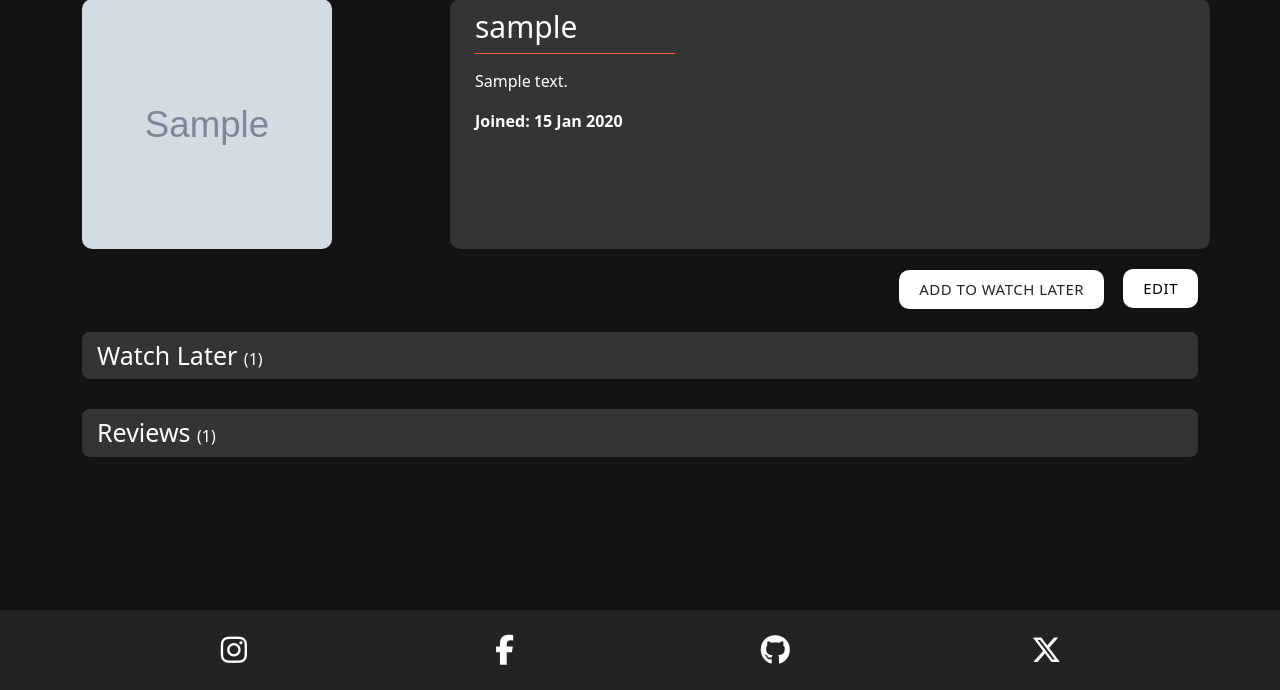
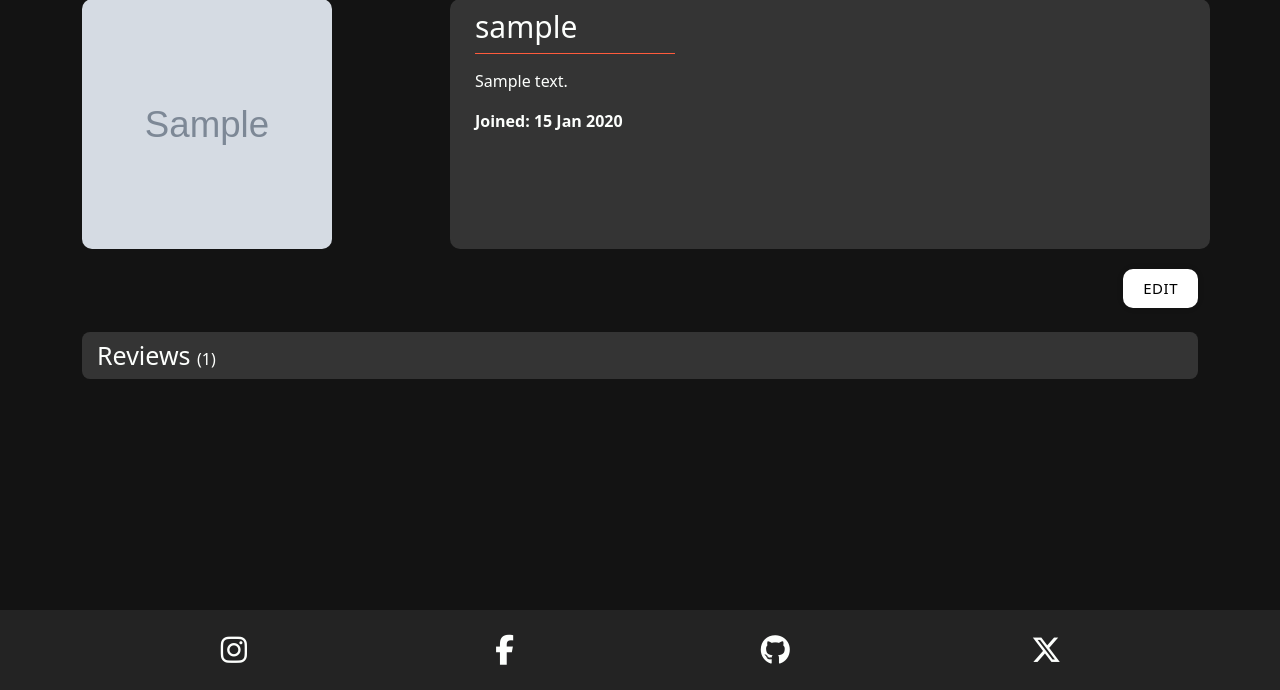
Before and after one commit to m-dixon5/FilmArchive, a Django app: page /profiles/user/1/ in a window 1280 px wide. Shown: the part 110-800 px from the top of the page. Run offline with Django 4.2, Linux system fonts and the light colour scheme; a user stored in the database is signed in; tables that the repository leaves empty hold one stand-in row (values such as "Sample post"); grey boxes marked "Sample" are stand-in pictures; parts of the project's set-up code (start-up, migrations or seed data) failed here and were passed over; some libraries are stand-ins or nearby versions.

Commit message:
Remove watch later functionality from project

```diff
--- a/profiles/forms.py
+++ b/profiles/forms.py
@@ -1,5 +1,5 @@
 from django import forms
-from .models import Profile, WatchLater
+from .models import Profile
 from djrichtextfield.widgets import RichTextWidget
 
 
@@ -11,21 +11,3 @@ class ProfileForm(forms.ModelForm):
         fields = ["image", "bio"]
 
         labels = {"image": "Avatar", "bio": "Bio"}
-
-
-class WatcherLaterForm(forms.ModelForm):
-    """Form to add a film to watch later list"""
-
-    class Meta:
-        model = WatchLater
-        fields = [
-            "film_title",
-            "film_image",
-        ]
-
-        review = forms.CharField(widget=RichTextWidget())
-
-        labels = {
-            "film_title": "Film Title",
-            "film_image": "Film Image",
-        }
--- a/profiles/models.py
+++ b/profiles/models.py
@@ -32,26 +32,3 @@ def create_user_profile(instance, created, **kwargs):
     """Create or update the user profile"""
     if created:
         Profile.objects.create(user=instance)
-
-
-class WatchLater(models.Model):
-    """
-    Model for adding films to watch later list
-    """
-
-    user = models.ForeignKey(
-        User, related_name="user_watch_list", on_delete=models.CASCADE
-    )
-    film_title = models.CharField(max_length=100, null=False, blank=False)
-    film_image = ResizedImageField(
-        size=(300, 450),
-        quality=75,
-        upload_to="reviews/",
-        force_format="WEBP",
-        blank=False,
-        null=False,
-    )
-    date_added = models.DateTimeField(auto_now_add=True, null=True)
-
-    def __str__(self):
-        return str(self.title)
--- a/profiles/templates/profiles/profile.html
+++ b/profiles/templates/profiles/profile.html
@@ -25,29 +25,8 @@
         </div>
         <div class="text-md-end">
             {% if request.user == profile.user %}
-            <a href="{% url 'add_watchlater' request.user.id %}" class="btn form-button watch-later-button">Add to Watch Later</a>
             <button id="myBtn" class="form-button mb-4">Edit</button>
             {% endif %}
-        </div>
-
-        <!-- Watch Later section -->
-        <button type="button" class="collapsible">Watch Later <span class="fs-6">({{ profile.user.user_watch_list.count }})</span></button>
-        <div class="content">
-            <div class="profile-reviews row justify-content-center text-center">
-                {% for item in profile.user.user_watch_list.all %}
-                <div class="review-account-card col-6 col-md-3 col-xl-2">
-                    <img src="{{ item.film_image.url }}" class="account-film-img" alt="{{ item.film_title }} image in watch later list">
-                    <hr class="film-card-break">
-                    <h3 class="text-center film-card-title">{{ item.film_title }}</h3>
-                    {% if request.user == profile.user %}
-                    <div class="icons-section">
-                        <a href="{% url 'edit_watch_later' request.user.id %}" class="watch-later-icon" aria-label="Edit film"><i class="fa-solid fa-pen-to-square"></i></a>
-                        <a href="" class="watch-later-icon" aria-label="Delete film from watch later list"><i class="fa-solid fa-trash"></i></a>
-                    </div>
-                    {% endif %}
-                </div>
-                {% endfor %}
-            </div>
         </div>
         <!-- Reviews section -->
         <button type="button" class="collapsible">Reviews <span class="fs-6">({{ profile.user.review_author.count }})</span></button>
--- a/profiles/urls.py
+++ b/profiles/urls.py
@@ -1,10 +1,8 @@
 from django.urls import path
-from .views import Profiles, EditProfile, WatchLaterAdd
+from .views import Profiles, EditProfile
 
 
 urlpatterns = [
     path("user/<slug:pk>/", Profiles.as_view(), name="profile"),
     path("user/<slug:pk>/edit", EditProfile.as_view(), name="edit_profile"),
-    path("user/<slug:pk>/watchlater", WatchLaterAdd.as_view(),
-         name="add_watchlater"),
 ]
--- a/profiles/views.py
+++ b/profiles/views.py
@@ -1,7 +1,7 @@
-from django.views.generic import TemplateView, UpdateView, ListView, CreateView
+from django.views.generic import TemplateView, UpdateView, ListView
 from django.contrib.auth.mixins import UserPassesTestMixin, LoginRequiredMixin
-from .models import Profile, WatchLater
-from .forms import ProfileForm, WatcherLaterForm
+from .models import Profile
+from .forms import ProfileForm
 from django.contrib import messages
 
 
@@ -29,29 +29,3 @@ class EditProfile(LoginRequiredMixin, UserPassesTestMixin, UpdateView):
 
     def test_func(self):
         return self.request.user == self.get_object().user
-
-
-class WatchLaterAdd(LoginRequiredMixin, CreateView):
-    """Add watch list item"""
-
-    template_name = "profiles/watch_Later.html"
-    model = WatchLater
-    form_class = WatcherLaterForm
-    success_url = "/reviews/"
-
-    def form_valid(self, form):
-        form.instance.user = self.request.user
-        messages.success(self.request, "Added film to Watch Later")
-        return super(WatchLaterAdd, self).form_valid(form)
-
-
-class EditWatchLater(LoginRequiredMixin, UserPassesTestMixin, UpdateView):
-    """Edit Watch Later list item"""
-
-    template_name = "profiles/edit_watch_later.html"
-    model = WatchLater
-    form_class = WatcherLaterForm
-    success_url = "/reviews/"
-
-    def test_func(self):
-        return self.request.user == self.get_object().user
--- a/static/css/base.css
+++ b/static/css/base.css
@@ -579,19 +579,6 @@ main {
   margin-bottom: 60px;
 }
 
-.watch-later-button {
-  margin-right: 15px;
-}
-
-.watch-later-icon {
-  margin: 10px 20px;
-  font-size: 20px;
-}
-
-.icons-section {
-  margin: 5px 10px;
-}
-
 /* Collapse sections */
 .collapsible {
   background-color: #343434;
```
Also changed, not shown: profiles/templates/profiles/edit_watch_later.html (deleted, +0 -17 lines), profiles/templates/profiles/watch_Later.html (deleted, +0 -17 lines), profiles/migrations/0002_watchlater.py (deleted), profiles/migrations/0003_watchlater_date_added.py (deleted).
